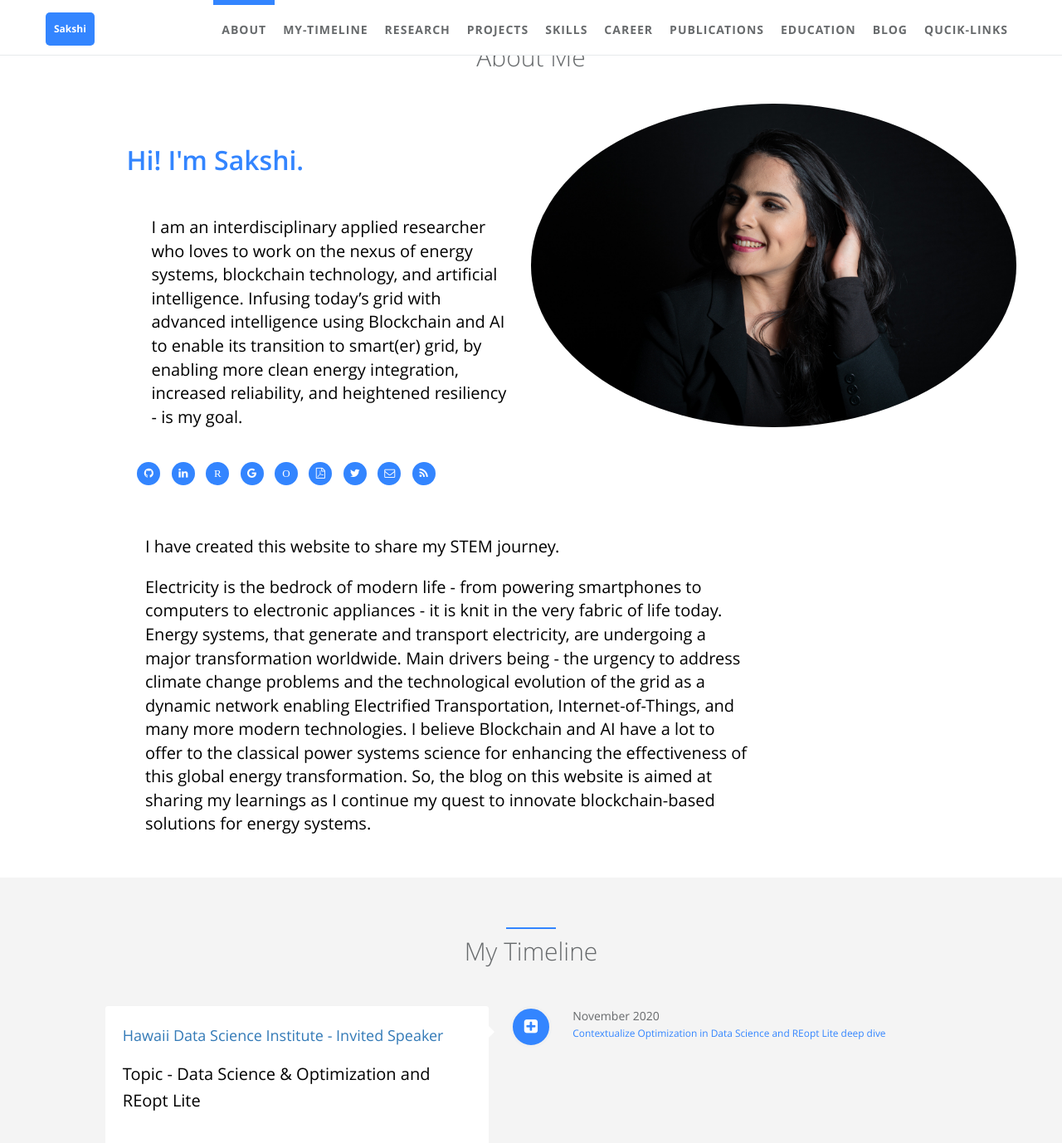
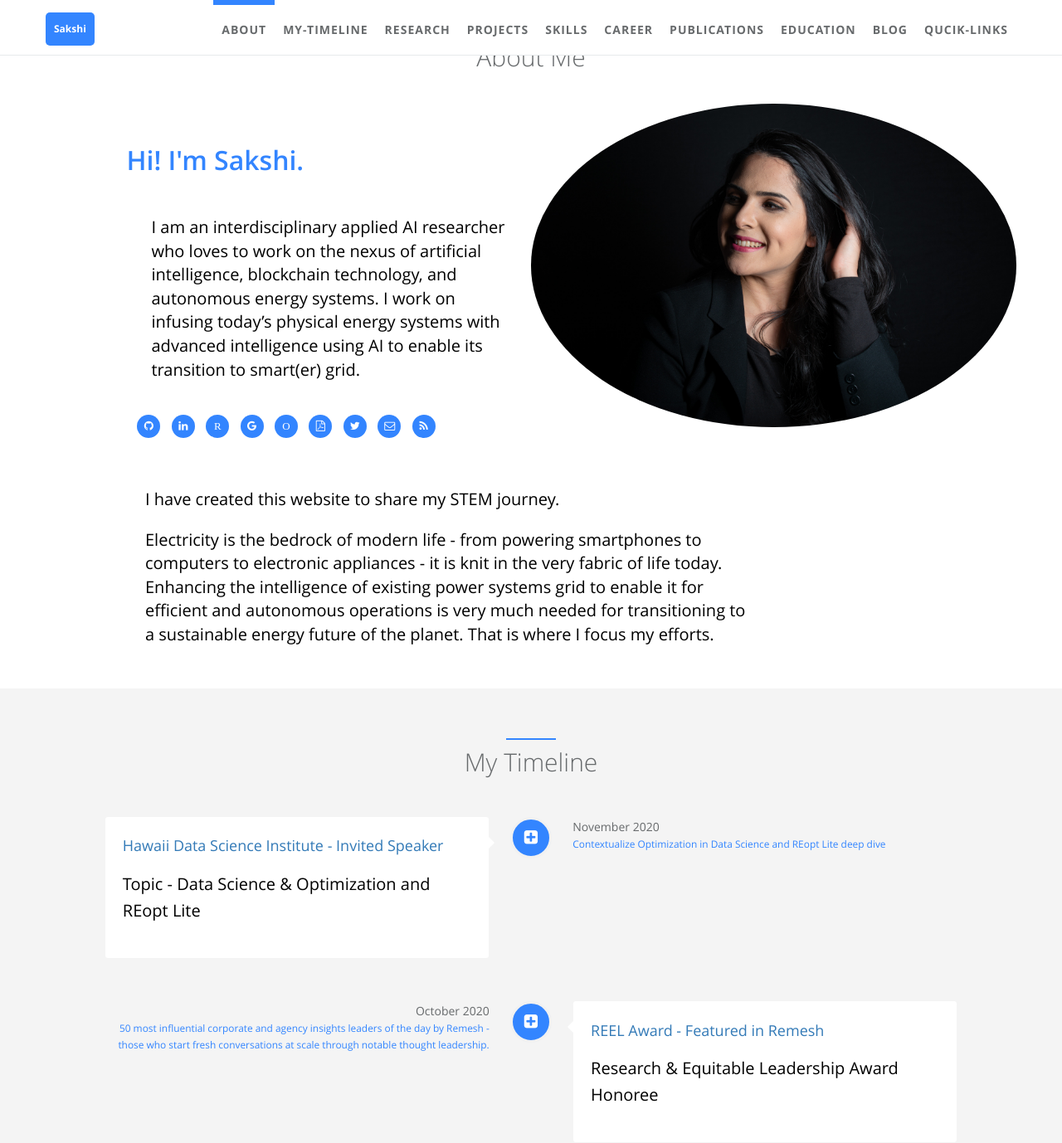
Before and after one commit to sakshi-mishra/sakshi-mishra.github.io, a Jekyll site: the page built from index.html, in a window 1280 px wide and 1400 px high, scrolled down 490 px. Shown: the top 1378 px of the window at 83% size. Built offline with Jekyll 4.4.1, drawn with Linux system fonts in a browser that asks for light colours.

Commit message:
update intro

```diff
--- a/_config.yml
+++ b/_config.yml
@@ -3,7 +3,7 @@
 # Website settings
 title: Sakshi
 description: Sakshi's portfolio, projects, and blog
-keywords: Sakshi,renewable-energy,ai for energy,applied machine learning,power systems,distributed energy resources,optimization
+keywords: Sakshi,ai for energy,applied machine learning, clearn energy, blockchain, deep learning
 baseurl: # if you have suburl as homepage like '/homepage', please change it to '/homepage' and your repo's name should be 'homepage'
 url: https://sakshi-mishra.github.io  # url should be 'http://<github_username>.github.io/homepage' as before
 # url: http://127.0.0.1:4000
@@ -32,10 +32,10 @@ author:
   skill_icon2:
     - name: icon-git
     - name: icon-docker
-  desc: "<p>I am an interdisciplinary applied researcher who loves to work on the nexus of energy systems, blockchain technology, and artificial intelligence. Infusing today’s grid with advanced intelligence using Blockchain and AI to enable its transition to smart(er) grid, by enabling more clean energy integration, increased reliability, and heightened resiliency - is my goal.</p>"
+  desc: "<p>I am an interdisciplinary applied AI researcher who loves to work on the nexus of artificial intelligence, blockchain technology, and autonomous energy systems. I work on infusing today’s physical energy systems with advanced intelligence using AI to enable its transition to smart(er) grid. </p>"
   greetings: "Hi! I'm Sakshi."
   extra_desc: "<p>I have created this website to share my STEM journey. </p>
-<p>Electricity is the bedrock of modern life - from powering smartphones to computers to electronic appliances - it is knit in the very fabric of life today. Energy systems, that generate and transport electricity, are undergoing a major transformation worldwide. Main drivers being - the urgency to address climate change problems and the technological evolution of the grid as a dynamic network enabling Electrified Transportation, Internet-of-Things, and many more modern technologies. I believe Blockchain and AI have a lot to offer to the classical power systems science for enhancing the effectiveness of this global energy transformation. So, the blog on this website is aimed at sharing my learnings as I continue my quest to innovate blockchain-based solutions for energy systems. </p>"
+<p>Electricity is the bedrock of modern life - from powering smartphones to computers to electronic appliances - it is knit in the very fabric of life today. Enhancing the intelligence of existing power systems grid to enable it for efficient and autonomous operations is very much needed for transitioning to a sustainable energy future of the planet. That is where I focus my efforts. </p>"
 
 # comment
 #disqus:  # if you want the comment feature, go to https://disqus.com/ to get your configuration; if not, comment following two lines.
```
